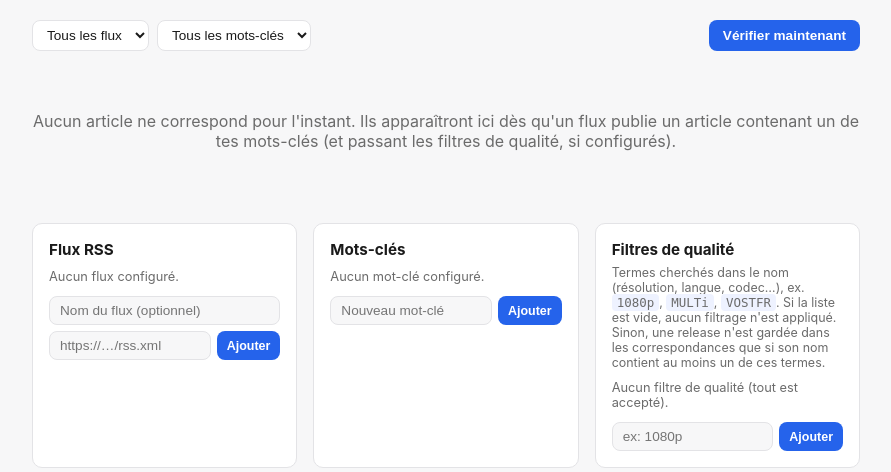
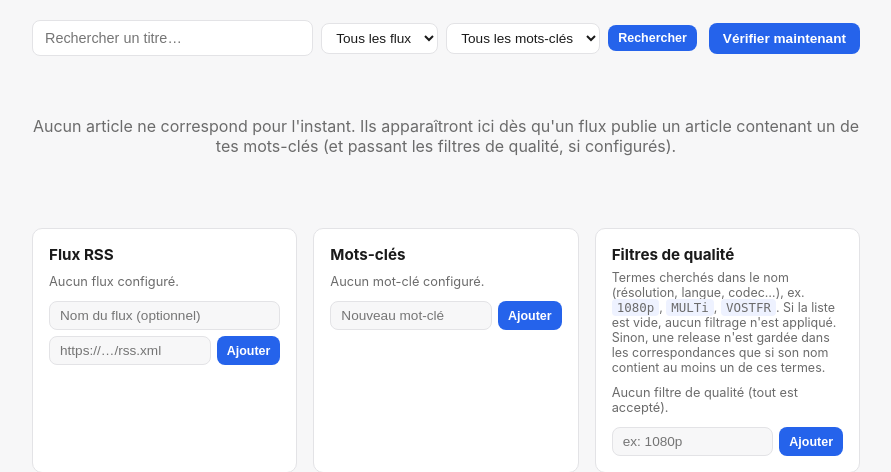
Before and after one commit to JulienDidier-PNS/rss-keyword-tracker, a Flask app: template templates/matches.html in a window 1280 px wide. Shown: the part 126-598 px from the top of the page, without its empty margins (194-1085 px from the left). Run offline with Flask 3, Linux system fonts and the light colour scheme; the template is opened without the code that fills it, so the values that code supplies are empty.

Commit message:
feat: Implement title search on 'Matches' page and refine search UI

```diff
--- a/app.py
+++ b/app.py
@@ -54,6 +54,7 @@ def matches():
     conn = get_connection()
     keyword_filter = request.args.get("keyword", "").strip()
     feed_filter = request.args.get("feed", "").strip()
+    search = request.args.get("q", "").strip()
 
     query = "SELECT * FROM articles WHERE matched_keywords != '' AND quality_ok = 1"
     params = []
@@ -63,6 +64,9 @@ def matches():
     if feed_filter:
         query += " AND feed_name = ?"
         params.append(feed_filter)
+    if search:
+        query += " AND title LIKE ?"
+        params.append(f"%{search}%")
     query += " ORDER BY first_seen DESC LIMIT 300"
 
     articles = conn.execute(query, params).fetchall()
@@ -74,6 +78,7 @@ def matches():
         articles=articles,
         keyword_filter=keyword_filter,
         feed_filter=feed_filter,
+        search=search,
         **common_context(),
     )
 
--- a/static/style.css
+++ b/static/style.css
@@ -81,15 +81,27 @@ header h1 {
   margin-bottom: 20px;
 }
 
-.filters {
+.search-bar {
   display: flex;
   gap: 8px;
   align-items: center;
   flex-wrap: wrap;
+  flex: 1;
+  min-width: 0;
 }
 
-select,
-.filters input[type="text"] {
+.search-bar input[type="search"] {
+  flex: 1 1 220px;
+  min-width: 160px;
+  background: var(--surface);
+  color: var(--text);
+  border: 1px solid var(--border);
+  border-radius: 8px;
+  padding: 9px 12px;
+  font-size: 0.9rem;
+}
+
+select {
   background: var(--surface);
   color: var(--text);
   border: 1px solid var(--border);
--- a/templates/matches.html
+++ b/templates/matches.html
@@ -3,7 +3,9 @@
 
 {% block content %}
   <section class="toolbar">
-    <form method="get" class="filters">
+    <form method="get" class="search-bar">
+      <input type="search" name="q" value="{{ search }}" placeholder="Rechercher un titre…">
+
       <select name="feed" onchange="this.form.submit()">
         <option value="">Tous les flux</option>
         {% for name in feed_names %}
@@ -18,8 +20,9 @@
         {% endfor %}
       </select>
 
-      {% if keyword_filter or feed_filter %}
-        <a href="{{ url_for('matches') }}" class="btn btn-ghost">Réinitialiser</a>
+      <button type="submit" class="btn btn-primary btn-small">Rechercher</button>
+      {% if search or keyword_filter or feed_filter %}
+        <a href="{{ url_for('matches') }}" class="btn btn-ghost btn-small">Réinitialiser</a>
       {% endif %}
     </form>
 
```
Also changed, not shown: templates/all_titles.html (+5 -4 lines).
